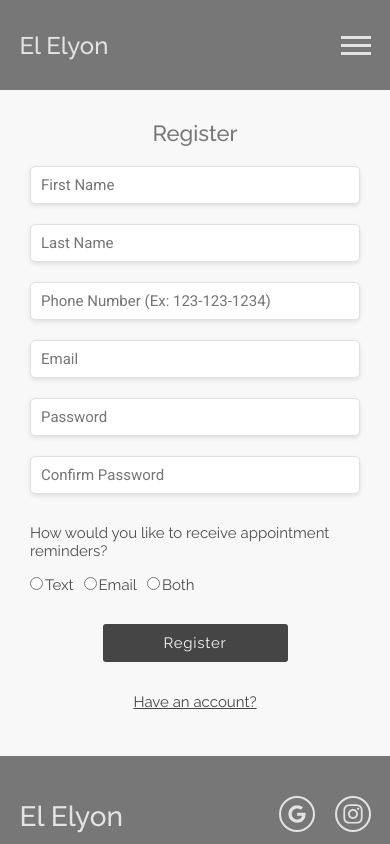
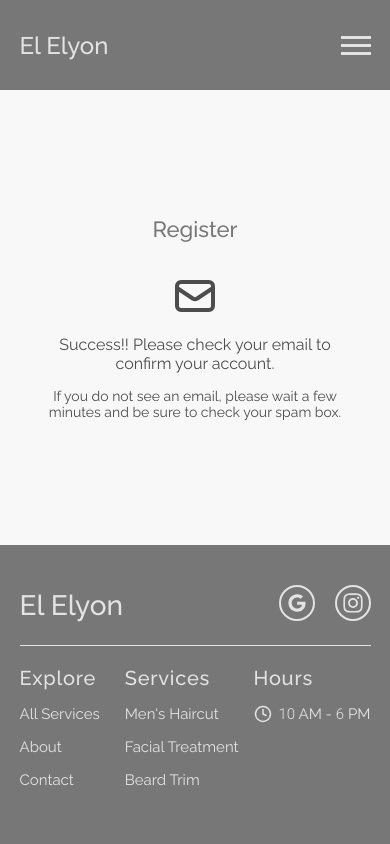
Before and after one commit to HugoBoss04/elelyonfrontend, a Next.js app: page /account/register in a window 390 px wide. Shown: the top 844 px of the page. Built offline with nearby package versions, Linux system fonts and the light colour scheme; no server answers.

Commit message:
Added register success component

```diff
--- a/pages/account/register.js
+++ b/pages/account/register.js
@@ -1,5 +1,5 @@
 import Layout from '@/components/Layout';
-import { useContext, useEffect, useState } from 'react';
+import { useContext, useEffect } from 'react';
 
 import classes from '@/styles/Login.module.css';
 import Link from 'next/link';
@@ -10,6 +10,8 @@ import aboutImg from '../../public/images/about-section-img.jpg';
 
 import cookie from 'cookie';
 
+import { HiOutlineMail } from 'react-icons/hi';
+
 const RegisterPage = () => {
   const {
     register,
@@ -19,6 +21,7 @@ const RegisterPage = () => {
     setSuccessMsg,
     formData,
     setFormData,
+    registerSuccess,
   } = useContext(AuthContext);
 
   const changeHandler = (e) => {
@@ -54,6 +57,7 @@ const RegisterPage = () => {
             <Image src={aboutImg} alt="Haircut" fill className={classes.img} />
             <div className={classes.overlay}></div>
           </div>
+          {!registerSuccess ? (
             <div className={classes['form-container']}>
               <form onSubmit={submitHandler} className={classes.form}>
                 <h2 className={classes.title}>Register</h2>
@@ -117,7 +121,10 @@ const RegisterPage = () => {
                     className={classes['input-radio']}
                     onChange={changeHandler}
                   />
-                <label htmlFor="textReminder" className={classes['label-text']}>
+                  <label
+                    htmlFor="textReminder"
+                    className={classes['label-text']}
+                  >
                     Text
                   </label>
 
@@ -144,7 +151,10 @@ const RegisterPage = () => {
                     className={classes['input-radio']}
                     onChange={changeHandler}
                   />
-                <label htmlFor="bothReminder" className={classes['label-text']}>
+                  <label
+                    htmlFor="bothReminder"
+                    className={classes['label-text']}
+                  >
                     Both
                   </label>
                 </div>
@@ -169,6 +179,19 @@ const RegisterPage = () => {
                 </div>
               </form>
             </div>
+          ) : (
+            <div className={classes['success-msg-container']}>
+              <h2 className={classes.title}>Register</h2>
+              <HiOutlineMail className={classes.icon} size={48} />
+              <p className={`${classes['success-msg']}`}>
+                Success!! Please check your email to confirm your account.
+              </p>
+              <p className={`${classes['success-msg-info']}`}>
+                If you do not see an email, please wait a few minutes and be
+                sure to check your spam box.
+              </p>
+            </div>
+          )}
         </div>
       </div>
     </Layout>
--- a/styles/Dashboard.module.css
+++ b/styles/Dashboard.module.css
@@ -239,6 +239,7 @@
 .subheader-mobile {
   font-size: 14px;
 }
+
 @media (max-height: 800px) {
   .schedule-container {
     max-height: 450px;
--- a/styles/Login.module.css
+++ b/styles/Login.module.css
@@ -120,6 +120,28 @@
 .input-radio:not(:first-of-type) {
   margin-left: 10px;
 }
+.success-msg-container {
+  padding-left: 40px;
+  display: flex;
+  flex-direction: column;
+  justify-content: flex-start;
+  align-items: flex-start;
+  text-align: center;
+}
+.success-msg {
+  margin: 15px auto;
+  font-size: 18px;
+  color: #4e4d4d;
+}
+.success-msg-info {
+  margin: 0 auto;
+  font-size: 16px;
+  color: #4e4d4d;
+}
+.icon {
+  margin: 30px auto 0;
+  color: #4e4d4d;
+}
 @media (min-width: 1000px) and (max-width: 1500px) {
   .container {
     max-width: 80vw;
@@ -165,4 +187,22 @@
   .btn {
     margin: 30px 0;
   }
+  .success-msg-container {
+    padding-left: 0px;
+    padding: 30px;
+  }
+  .success-msg {
+    margin: 15px auto;
+    font-size: 16px;
+    color: #4e4d4d;
+  }
+  .success-msg-info {
+    margin: 0 auto;
+    font-size: 14px;
+    color: #4e4d4d;
+  }
+  .icon {
+    margin: 30px auto 0;
+    color: #4e4d4d;
+  }
 }
--- a/utils/AuthContext.js
+++ b/utils/AuthContext.js
@@ -29,6 +29,8 @@ export const AuthProvider = ({ children }) => {
     confirmPassword: '',
     reminderType: '',
   });
+  const [registerSuccess, setRegisterSuccess] = useState(true);
+
   const router = useRouter();
 
   useEffect(() => {
@@ -80,6 +82,7 @@ export const AuthProvider = ({ children }) => {
         confirmPassword: '',
         reminderType: '',
       });
+      setRegisterSuccess(true);
     } else {
       setError(data.message);
     }
@@ -245,6 +248,7 @@ export const AuthProvider = ({ children }) => {
         setAdminUser,
         formData,
         setFormData,
+        registerSuccess,
       }}
     >
       {children}
```
Lines whose indentation alone changed are shown as unchanged.
